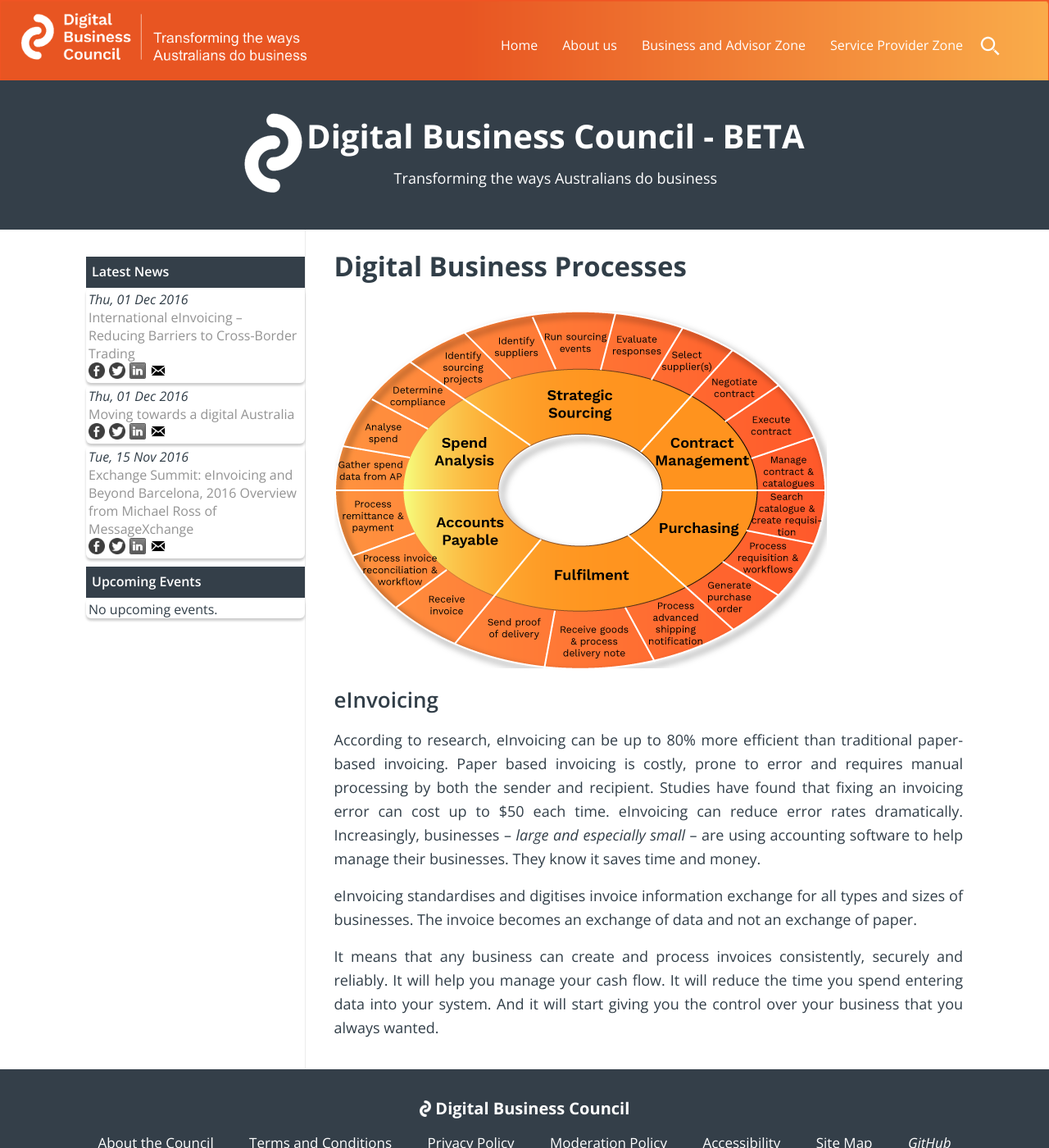
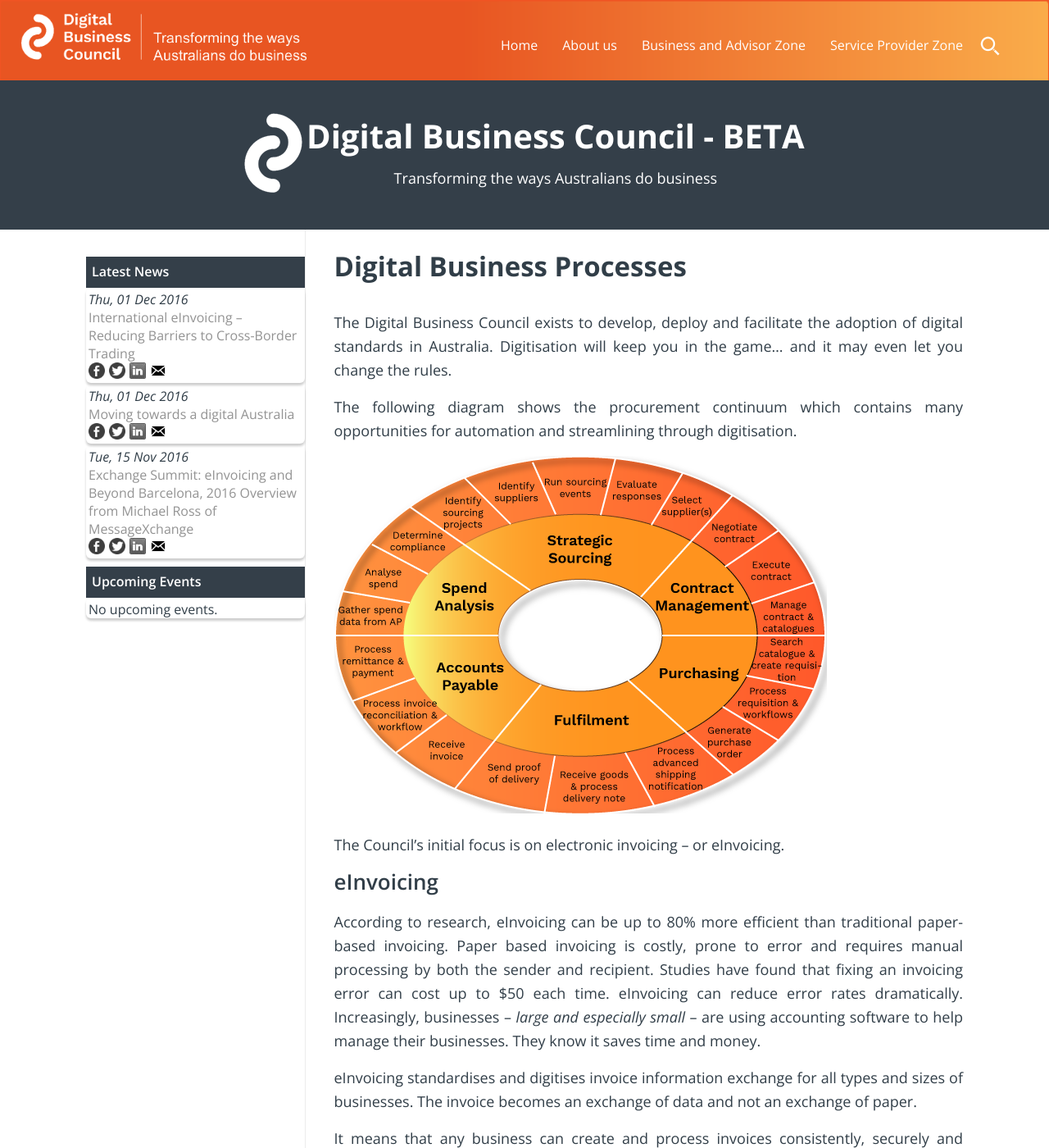
Before and after one commit to Digital-Business-Council/Digital-Business-Council.github.io, a Jekyll site: the page built from pages/business-zone/business-processes.md, in a window 1280 px wide and 1400 px high. Shown: the whole window at 82% size. Built offline with Jekyll 4.4.1, drawn with Linux system fonts in a browser that asks for light colours.

Commit message:
Update business-processes.md

```diff
--- a/pages/business-zone/business-processes.md
+++ b/pages/business-zone/business-processes.md
@@ -6,7 +6,13 @@
 
 # Digital Business Processes
 
+The Digital Business Council exists to develop, deploy and facilitate the adoption of digital standards in Australia. Digitisation will keep you in the game… and it may even let you change the rules.
+
+The following diagram shows the procurement continuum which contains many opportunities for automation and streamlining through digitisation.
+
 ![strategic sourcing image]({{site.url | absolute}}/images/StratSourcing.png)
+
+The Council’s initial focus is on electronic invoicing – or eInvoicing.
 
 
 ## eInvoicing
```
